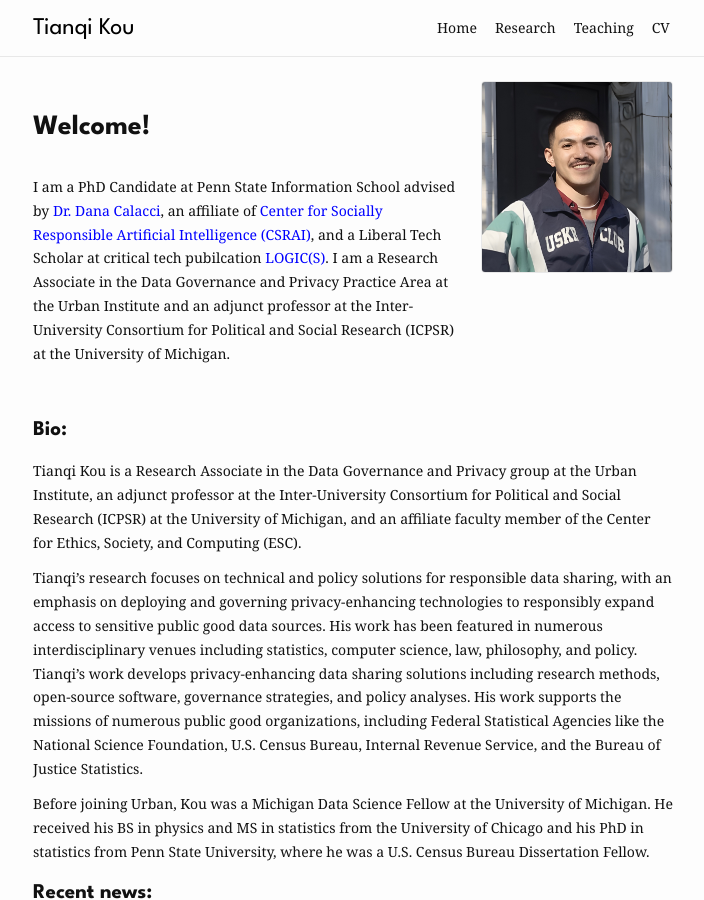
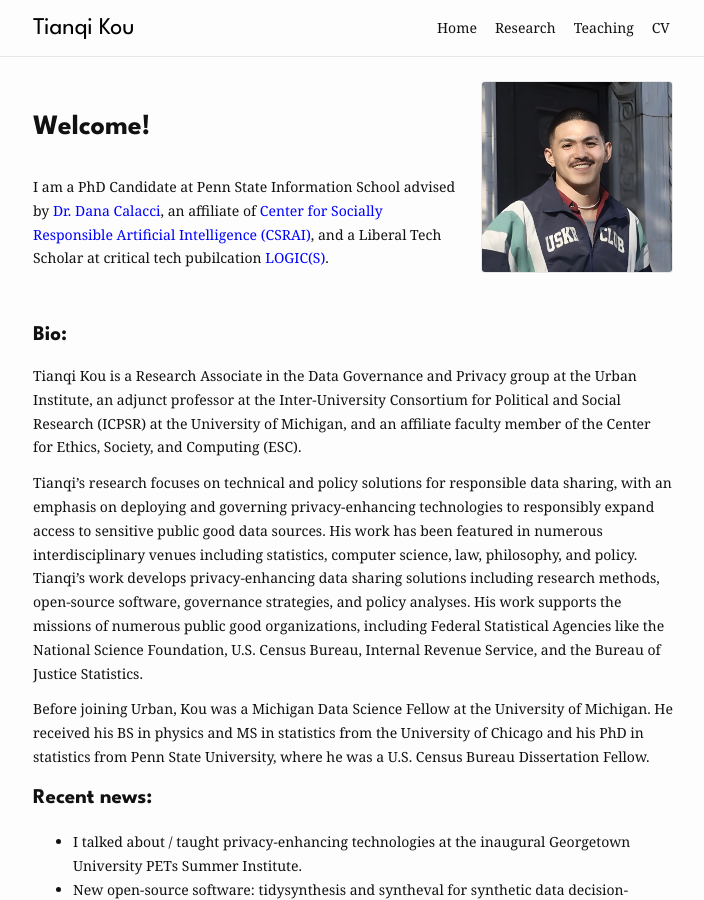
Before and after one commit to koutianqi/koutianqi.github.io, a Jekyll site: the page built from index.markdown, in a window 1280 px wide and 900 px high. Shown: the whole window, without its empty margins (287-991 px from the left). Built offline with Jekyll 4.4.1, drawn with Linux system fonts in a browser that asks for light colours.

Commit message:
Update index.markdown

```diff
--- a/index.markdown
+++ b/index.markdown
@@ -8,7 +8,6 @@ title: "Tianqi Kou"
 # Welcome!
 
 I am a PhD Candidate at Penn State Information School advised by [<span style="color:blue">Dr. Dana Calacci</span>](https://www.dcalacci.net), an affiliate of [<span style="color:blue">Center for Socially Responsible Artificial Intelligence (CSRAI)</span>](https://csrai.psu.edu), and a Liberal Tech Scholar at critical tech pubilcation [<span style="color:blue">LOGIC(S)</span>](https://logicmag.io).
-I am a Research Associate in the Data Governance and Privacy Practice Area at the Urban Institute and an adjunct professor at the Inter-University Consortium for Political and Social Research (ICPSR) at the University of Michigan.
   </div>
   <img class="headshot" src="{{ "/assets/img/headshot_crop.jpg" | relative_url }}" alt="Headshot" />
 </div>
```
